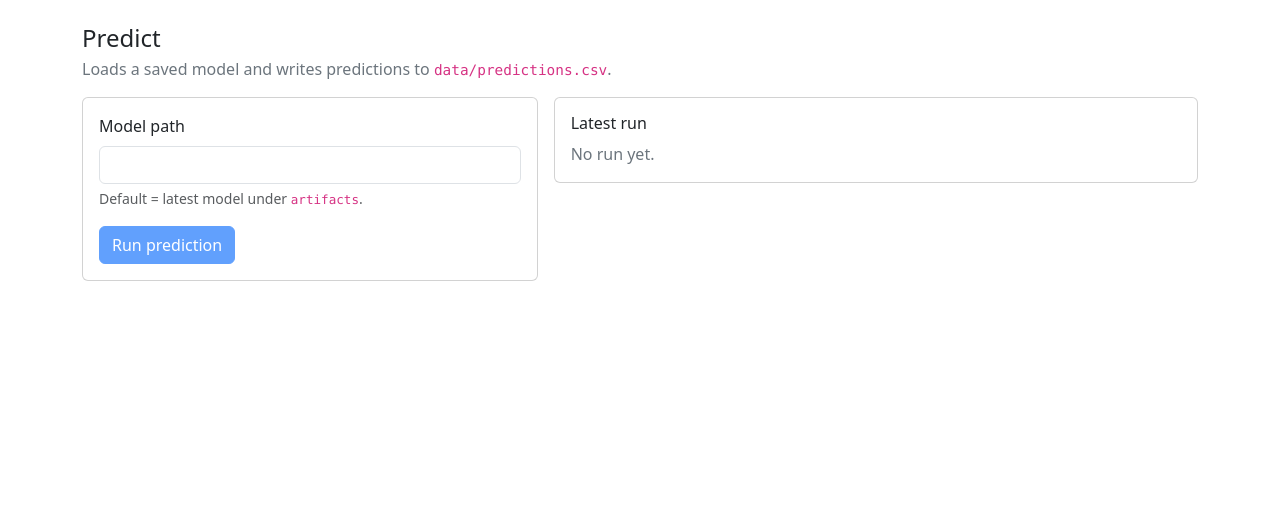
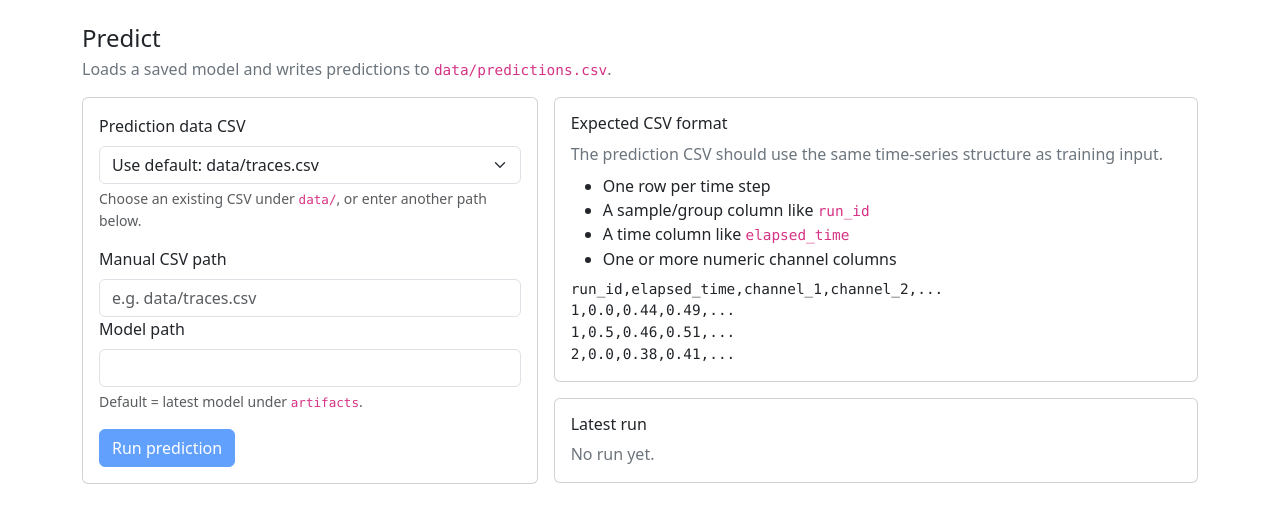
Before and after one commit to techtana/ml-signal-annotation, a Flask app: page /cnn/predict in a window 1280 px wide. Shown: the part 57-580 px from the top of the page. Run offline with Flask 3, Linux system fonts and the light colour scheme.

Commit message:
Enhance prediction functionality by allowing users to select existing CSV files or input a manual path; update HTML form to include selection options and provide guidance on expected CSV format for predictions.

```diff
--- a/app/routes/cnn.py
+++ b/app/routes/cnn.py
@@ -1,5 +1,6 @@
 from __future__ import annotations
 
+from dataclasses import replace
 from pathlib import Path
 
 import pandas as pd
@@ -220,19 +221,45 @@ def train():
 def predict():
     cfg = load_config()
     latest = find_latest_model(cfg.artifacts_dir)
+    csv_options = sorted(Path("data").glob("*.csv"))
+    csv_options = [p.as_posix() for p in csv_options]
+    selected_data_path = cfg.data_path
     summary = None
     if request.method == "POST":
+        selected_data_path = (
+            request.form.get("data_path", "").strip()
+            or request.form.get("data_path_manual", "").strip()
+            or cfg.data_path
+        )
         model_path = request.form.get("model_path", "").strip() or latest
         if not model_path:
             flash("No model found. Train first or provide a model path.", "danger")
             return redirect(url_for("cnn.predict"))
+        if not Path(selected_data_path).exists():
+            flash(f"Prediction data file not found: {selected_data_path}", "danger")
+            return render_template(
+                "cnn/predict.html",
+                cfg=cfg,
+                latest_model=latest,
+                summary=summary,
+                csv_options=csv_options,
+                selected_data_path=selected_data_path,
+            )
         try:
-            summary = predict_only(cfg=cfg, model_path=model_path)
+            predict_cfg = replace(cfg, data_path=selected_data_path)
+            summary = predict_only(cfg=predict_cfg, model_path=model_path)
             flash("Prediction complete. Predictions written.", "success")
         except Exception as e:
             flash(f"Prediction failed: {e}", "danger")
 
-    return render_template("cnn/predict.html", cfg=cfg, latest_model=latest, summary=summary)
+    return render_template(
+        "cnn/predict.html",
+        cfg=cfg,
+        latest_model=latest,
+        summary=summary,
+        csv_options=csv_options,
+        selected_data_path=selected_data_path,
+    )
 
 
 @bp.get("/results")
--- a/app/templates/cnn/predict.html
+++ b/app/templates/cnn/predict.html
@@ -17,6 +17,20 @@
       <div class="card">
         <div class="card-body">
           <form method="post">
+            <label class="form-label">Prediction data CSV</label>
+            <select class="form-select" name="data_path">
+              <option value="">Use default: {{ cfg.data_path }}</option>
+              {% for path in csv_options %}
+                <option value="{{ path }}" {% if selected_data_path == path %}selected{% endif %}>{{ path }}</option>
+              {% endfor %}
+            </select>
+            <div class="form-text">
+              Choose an existing CSV under <code>data/</code>, or enter another path below.
+            </div>
+
+            <label class="form-label mt-3">Manual CSV path</label>
+            <input class="form-control" name="data_path_manual" value="{% if selected_data_path not in csv_options and selected_data_path != cfg.data_path %}{{ selected_data_path }}{% endif %}" placeholder="e.g. data/traces.csv" />
+
             <label class="form-label">Model path</label>
             <input class="form-control" name="model_path" value="{{ latest_model or '' }}" />
             <div class="form-text">
@@ -28,6 +42,25 @@
       </div>
     </div>
     <div class="col-lg-7">
+      <div class="card mb-3">
+        <div class="card-body">
+          <h2 class="h6">Expected CSV format</h2>
+          <p class="text-secondary mb-2">
+            The prediction CSV should use the same time-series structure as training input.
+          </p>
+          <ul class="mb-2">
+            <li>One row per time step</li>
+            <li>A sample/group column like <code>{{ cfg.group_by_col }}</code></li>
+            <li>A time column like <code>{{ cfg.time_index_col }}</code></li>
+            <li>One or more numeric channel columns</li>
+          </ul>
+          <pre class="mb-0"><code>{{ cfg.group_by_col }},{{ cfg.time_index_col }},channel_1,channel_2,...
+1,0.0,0.44,0.49,...
+1,0.5,0.46,0.51,...
+2,0.0,0.38,0.41,...</code></pre>
+        </div>
+      </div>
+
       <div class="card">
         <div class="card-body">
           <h2 class="h6">Latest run</h2>
```
